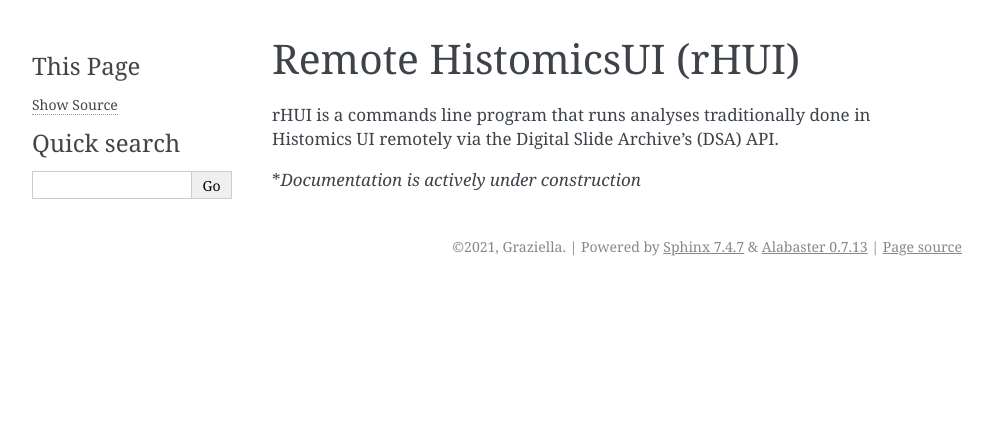
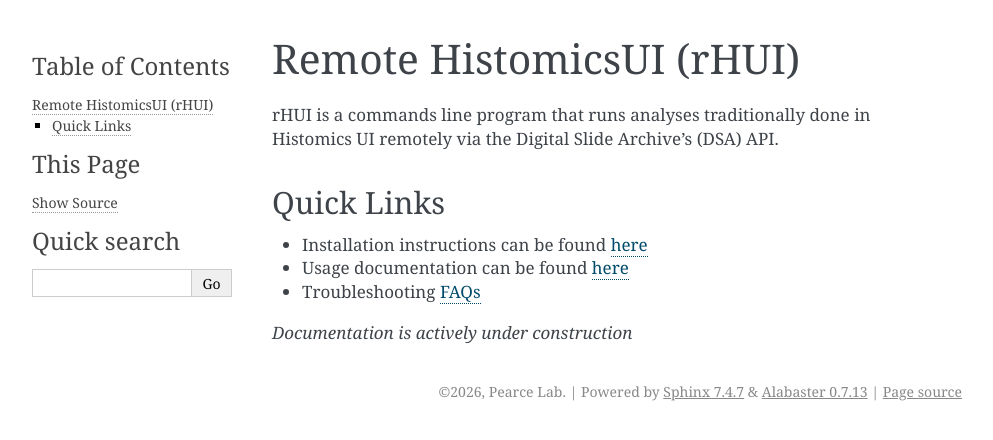
Before and after one commit to kaylaneal/rHUI, a Sphinx documentation site: the page built from docs/index.md, in a window 1280 px wide. Shown: the top 440 px of the page, without its empty margins (148-1141 px from the left). Built offline with Sphinx 7.4.7, drawn with Linux system fonts in a browser that asks for light colours.

Commit message:
rtd separation

```diff
--- a/docs/conf.py
+++ b/docs/conf.py
@@ -2,9 +2,9 @@
 
 # -- Project information
 
-project = 'Lumache'
-copyright = '2021, Graziella'
-author = 'Graziella'
+project = 'rHUI'
+copyright = '2026, Pearce Lab'
+author = 'Pearce Lab'
 
 release = '0.1'
 version = '0.1.0'
--- a/docs/index.md
+++ b/docs/index.md
@@ -2,5 +2,10 @@
 
 rHUI is a commands line program that runs analyses traditionally done in Histomics UI remotely via the Digital Slide Archive's (DSA) API.
 
+## Quick Links
+- Installation instructions can be found [here](install.md)
+- Usage documentation can be found [here](usage.md)
+- Troubleshooting [FAQs](help.md)
 
-**Documentation is actively under construction*
+
+*Documentation is actively under construction*
```
Also changed, not shown: docs/help.md (added, +8 -0 lines), docs/install.md (added, +16 -0 lines), docs/usage.md (added, +21 -0 lines), .readthedocs.yaml.
